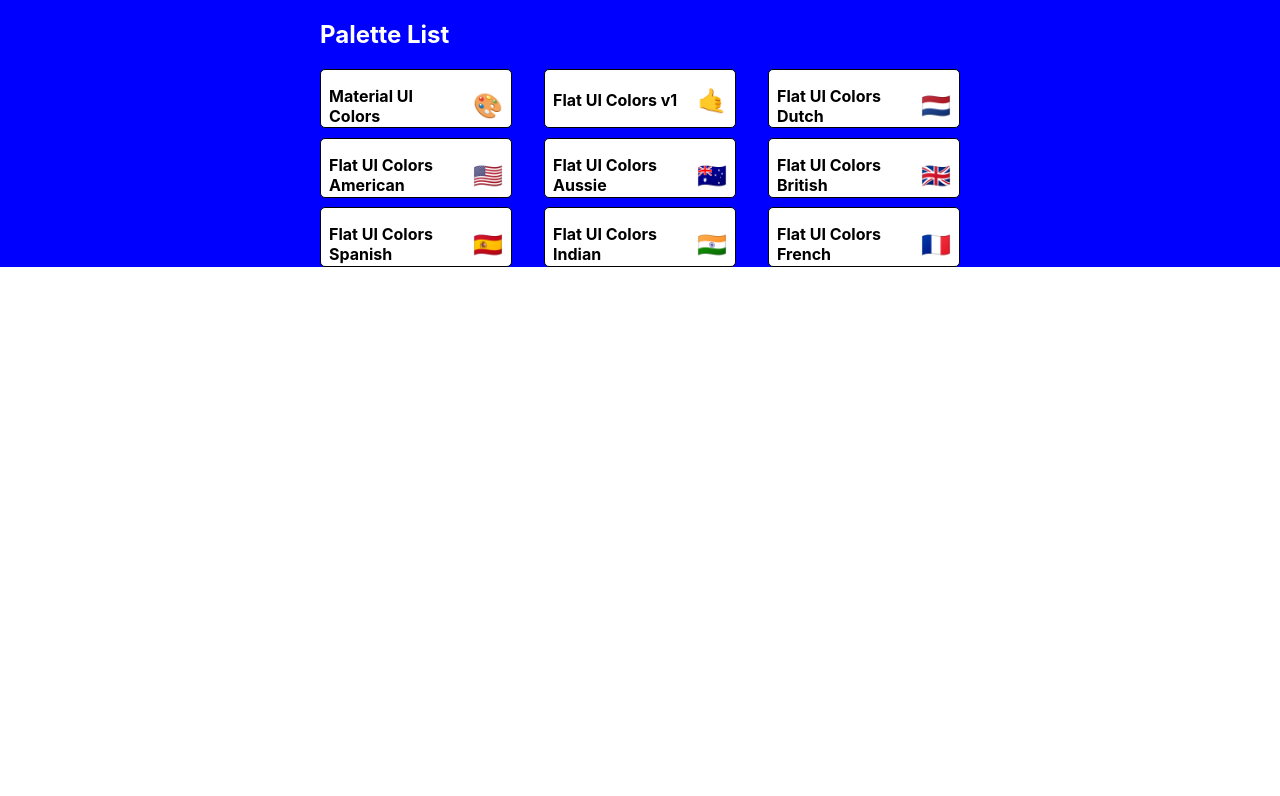
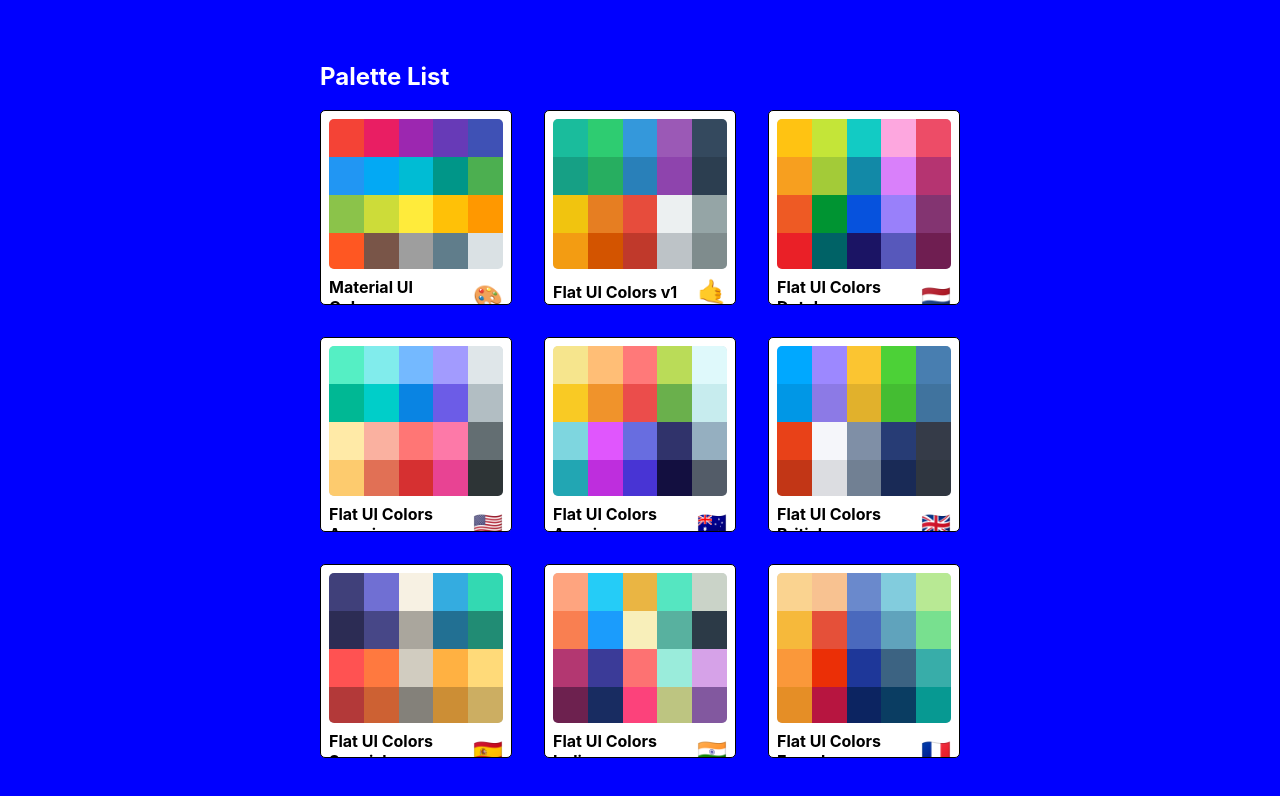
Before and after one commit to feuerbacherb/color-palette, a React (Create React App) app: page / in a window 1280 px wide. Shown: the top 796 px of the page. Built offline with nearby package versions, Linux system fonts and the light colour scheme; the HTML template or start-up script is replaced by a standard one.

Commit message:
finish styling PaletteList

```diff
--- a/src/MiniPalette.js
+++ b/src/MiniPalette.js
@@ -2,7 +2,7 @@ import React from 'react';
 import { withStyles } from '@material-ui/styles';
 
 const styles = {
-	root   : {
+	root      : {
 		backgroundColor : 'white',
 		border          : '1px solid black',
 		borderRadius    : '5px',
@@ -12,10 +12,14 @@ const styles = {
 			cursor : 'pointer',
 		},
 	},
-	colors : {
-		backgroundColor : 'grey',
+	colors    : {
+		backgroundColor : '#dae1e4',
+		height          : '150px',
+		width           : '100%',
+		borderRadius    : '5px',
+		overflow        : 'hidden',
 	},
-	title  : {
+	title     : {
 		display        : 'flex',
 		justifyContent : 'space-between',
 		alignItems     : 'center',
@@ -25,17 +29,28 @@ const styles = {
 		fontSize       : '1rem',
 		position       : 'relative',
 	},
-	emoji  : {
+	emoji     : {
 		marginLeft : '0.5rem',
 		fontSize   : '1.5rem',
+	},
+	miniColor : {
+		height       : '25%',
+		width        : '20%',
+		display      : 'inline-block',
+		margin       : '0 auto',
+		position     : 'relative',
+		marginBottom : '-3.5px',
 	},
 };
 
 function MiniPalette(props) {
-	const { classes, paletteName, emoji } = props;
+	const { classes, paletteName, emoji, colors } = props;
+	const miniColorBoxes = colors.map((color) => (
+		<div className={classes.miniColor} style={{ backgroundColor: color.color }} key={color.name} />
+	));
 	return (
 		<div className={classes.root}>
-			<div className={classes.colors} />
+			<div className={classes.colors}>{miniColorBoxes}</div>
 			<h5 className={classes.title}>
 				{paletteName}
 				<span className={classes.emoji}>{emoji}</span>
--- a/src/PaletteList.js
+++ b/src/PaletteList.js
@@ -6,7 +6,7 @@ import { withStyles } from '@material-ui/styles';
 const styles = {
 	root      : {
 		backgroundColor : 'blue',
-		height          : '100%',
+		height          : '100vh',
 		display         : 'flex',
 		alignItems      : 'center',
 		justifyContent  : 'center',
```
